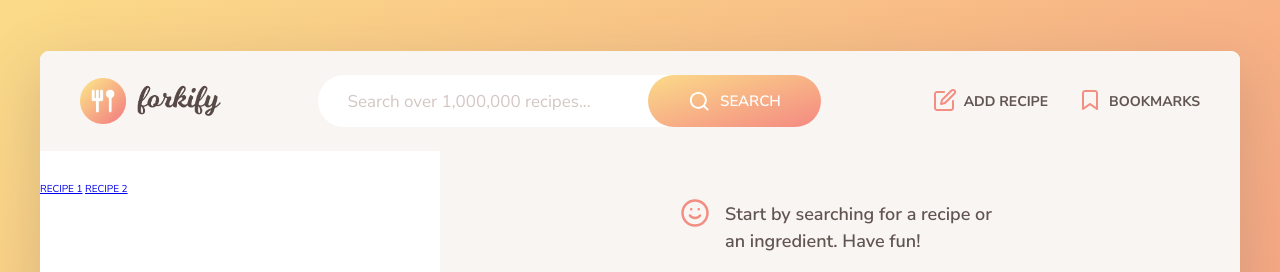
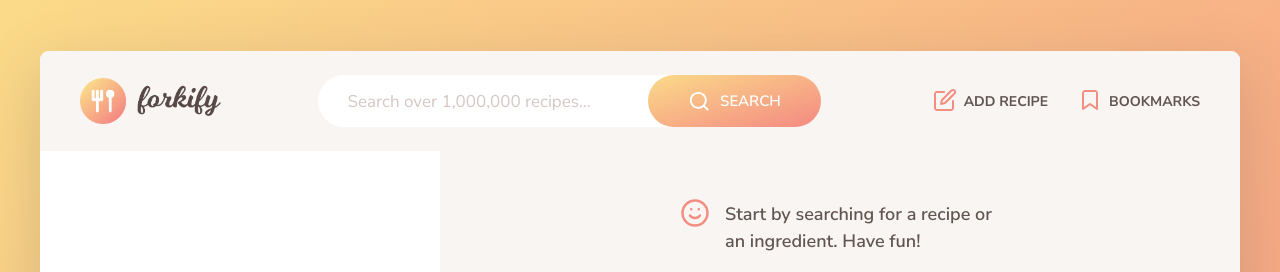
Before and after one commit to M-Dutra/complete-javascript-course-master, a website built with Parcel: page 18-forkify/starter/index.html in a window 1280 px wide. Shown: the top 272 px of the page. Built offline with nearby package versions, Linux system fonts and the light colour scheme.

Commit message:
Remove hardcode recipes on search results

```diff
--- a/18-forkify/starter/index.html
+++ b/18-forkify/starter/index.html
@@ -89,8 +89,7 @@
 
       <div class="search-results">
         <ul class="results">
-          <a href="#5ed6604591c37cdc054bccb2">RECIPE 1</a>
-          <a href="#5ed6604591c37cdc054bc886">RECIPE 2</a>
+
 
 
           <!-- <li class="preview">
```
